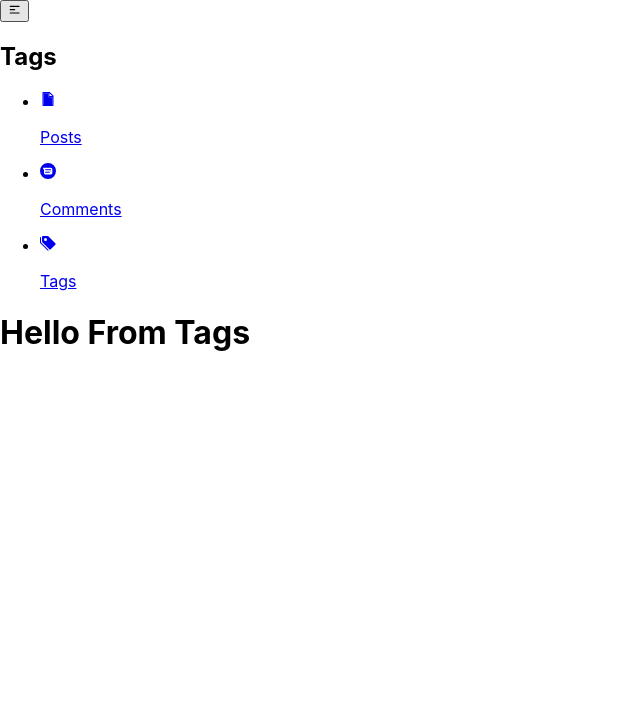
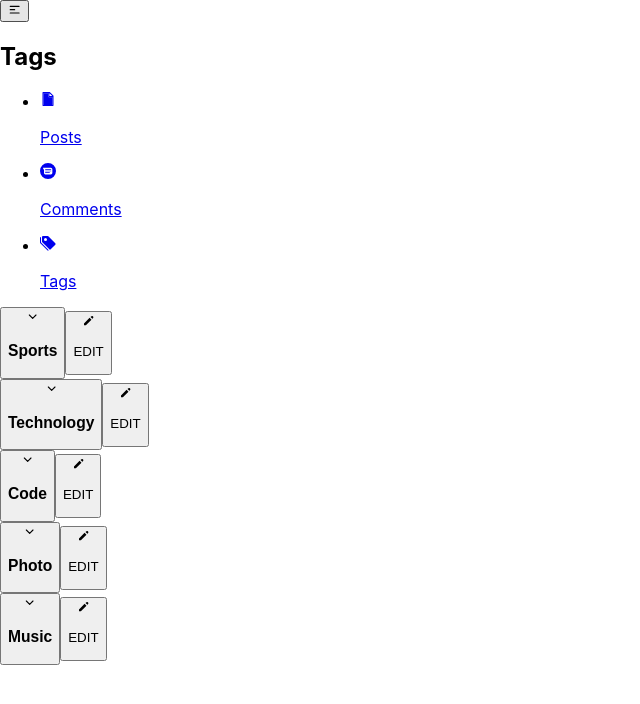
Before and after one commit to rehmandomore/React-Admin, a React (Vite) app: page /Tags in a window 1280 px wide. Shown: the top 704 px of the page, without its empty margins (0-640 px from the left). Built offline with nearby package versions, Linux system fonts and the light colour scheme; the HTML template or start-up script is replaced by a standard one.

Commit message:
Tag Page Added

```diff
--- a/src/pages/Tags.tsx
+++ b/src/pages/Tags.tsx
@@ -1,13 +1,192 @@
-import React from "react";
+import React, { useState } from "react";
+import { FiChevronDown, FiChevronUp } from "react-icons/fi";
+import { HiPencil } from "react-icons/hi";
 
-type Props = {
-  name?: string;
+const EditButton = () => (
+  <button className="flex items-center text-primary">
+    <HiPencil className="text-2xl " />
+    <p className="ml-2  font-[600] text-sm">EDIT</p>
+  </button>
+);
+
+const Tags = () => {
+  const [isOpen1, setIsOpen1] = useState(false);
+
+  const handleFilterOpening1 = () => {
+    setIsOpen1((isOpen1) => !isOpen1);
+  };
+  const [isOpen2, setIsOpen2] = useState(false);
+
+  const handleFilterOpening2 = () => {
+    setIsOpen2((isOpen2) => !isOpen2);
+  };
+  const [isOpen3, setIsOpen3] = useState(false);
+
+  const handleFilterOpening3 = () => {
+    setIsOpen3((isOpen3) => !isOpen3);
+  };
+  const [isOpen4, setIsOpen4] = useState(false);
+
+  const handleFilterOpening4 = () => {
+    setIsOpen4((isOpen4) => !isOpen4);
+  };
+  const [isOpen5, setIsOpen5] = useState(false);
+
+  const handleFilterOpening5 = () => {
+    setIsOpen5((isOpen5) => !isOpen5);
+  };
+  return (
+    <div className="m-10 w-96 bg-white shadow-md rounded-lg p-2 space-y-2">
+      <div className="card1">
+        <div className="p-3 flex justify-between">
+          <button onClick={handleFilterOpening1} className="flex items-center ">
+            {!isOpen1 ? (
+              <FiChevronDown className="text-3xl text-primary" />
+            ) : (
+              <FiChevronUp className="text-3xl text-gray-400" />
+            )}
+
+            <h3 className="text-lg ml-2">Sports</h3>
+          </button>
+          <EditButton />
+        </div>
+        <div>
+          {isOpen1 && (
+            <div className="p-3 bg-white ml-20">
+              <div className="flex justify-between">
+                <p>Parkour</p>
+                <EditButton />
+              </div>
+              <div className="flex justify-between mt-5">
+                <p>CrossFit</p>
+                <EditButton />
+              </div>
+            </div>
+          )}
+        </div>
+      </div>
+      <div className="card2">
+        <div className="p-3 flex justify-between">
+          <button onClick={handleFilterOpening2} className="flex items-center ">
+            {!isOpen2 ? (
+              <FiChevronDown className="text-3xl text-primary" />
+            ) : (
+              <FiChevronUp className="text-3xl text-gray-400" />
+            )}
+
+            <h3 className="text-lg ml-2">Technology</h3>
+          </button>
+          <EditButton />
+        </div>
+        <div>
+          {isOpen2 && (
+            <div className="p-3 bg-white ml-20">
+              <div className="flex justify-between">
+                <p>Computing</p>
+                <EditButton />
+              </div>
+              <div className="flex justify-between mt-5">
+                <p>NanoScience</p>
+                <EditButton />
+              </div>
+              <div className="flex justify-between mt-5">
+                <p>Block Chain</p>
+                <EditButton />
+              </div>
+            </div>
+          )}
+        </div>
+      </div>
+      <div className="card3">
+        <div className="p-3 flex justify-between">
+          <button onClick={handleFilterOpening3} className="flex items-center ">
+            {!isOpen3 ? (
+              <FiChevronDown className="text-3xl text-primary" />
+            ) : (
+              <FiChevronUp className="text-3xl text-gray-400" />
+            )}
+
+            <h3 className="text-lg ml-2">Code</h3>
+          </button>
+          <EditButton />
+        </div>
+        <div>
+          {isOpen3 && (
+            <div className="p-3 bg-white ml-20">
+              <div className="flex justify-between">
+                <p>Node</p>
+                <EditButton />
+              </div>
+              <div className="flex justify-between mt-5">
+                <p>React</p>
+                <EditButton />
+              </div>
+            </div>
+          )}
+        </div>
+      </div>
+      <div className="card4">
+        <div className="p-3 flex justify-between">
+          <button onClick={handleFilterOpening4} className="flex items-center ">
+            {!isOpen4 ? (
+              <FiChevronDown className="text-3xl text-primary" />
+            ) : (
+              <FiChevronUp className="text-3xl text-gray-400" />
+            )}
+
+            <h3 className="text-lg ml-2">Photo</h3>
+          </button>
+          <EditButton />
+        </div>
+        <div>
+          {isOpen4 && (
+            <div className="p-3 bg-white ml-20">
+              <div className="flex justify-between">
+                <p>Nature</p>
+                <EditButton />
+              </div>
+              <div className="flex justify-between mt-5">
+                <p>People</p>
+                <EditButton />
+              </div>
+            </div>
+          )}
+        </div>
+      </div>
+      <div className="card4">
+        <div className="p-3 flex justify-between">
+          <button onClick={handleFilterOpening5} className="flex items-center ">
+            {!isOpen5 ? (
+              <FiChevronDown className="text-3xl text-primary" />
+            ) : (
+              <FiChevronUp className="text-3xl text-gray-400" />
+            )}
+
+            <h3 className="text-lg ml-2">Music</h3>
+          </button>
+          <EditButton />
+        </div>
+        <div>
+          {isOpen5 && (
+            <div className="p-3 bg-white ml-20">
+              <div className="flex justify-between">
+                <p>Rap</p>
+                <EditButton />
+              </div>
+              <div className="flex justify-between mt-5">
+                <p>Rock</p>
+                <EditButton />
+              </div>
+              <div className="flex justify-between mt-5">
+                <p>World</p>
+                <EditButton />
+              </div>
+            </div>
+          )}
+        </div>
+      </div>
+    </div>
+  );
 };
 
-const Tags = ({ name }: Props) => (
-  <div className="p-10">
-    <h1>Hello From Tags</h1>
-  </div>
-);
-
 export default Tags;
```
